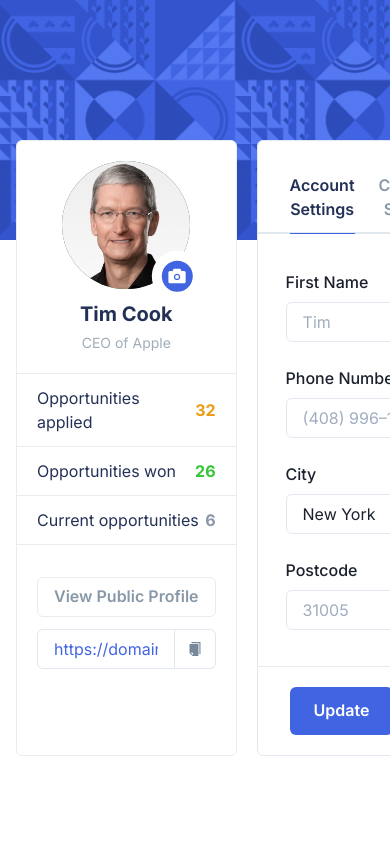
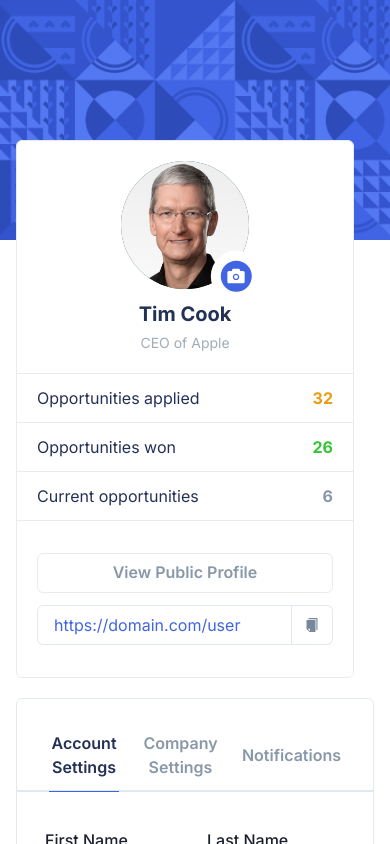
Before and after one commit to dumbmety/user-profile, a React (Create React App) app: page / in a window 390 px wide. Built offline with nearby package versions, Linux system fonts and the light colour scheme; the HTML template or start-up script is replaced by a standard one.

Commit message:
feat: responsive main content

```diff
--- a/src/components/Main.jsx
+++ b/src/components/Main.jsx
@@ -5,7 +5,7 @@ import Sidebar from './Sidebar';
 
 const Main = () => {
   return (
-    <Container d="flex" maxW="container.xl">
+    <Container display={{ base: 'block', md: 'flex' }} maxW="container.xl">
       <Sidebar />
       <Content />
     </Container>
--- a/src/components/Sidebar.jsx
+++ b/src/components/Sidebar.jsx
@@ -18,6 +18,7 @@ const Sidebar = () => {
       as="aside"
       flex="1"
       mr="5"
+      mb={{ base: '5', md: '0' }}
       bg="white"
       rounded="md"
       borderWidth="1px"
```
